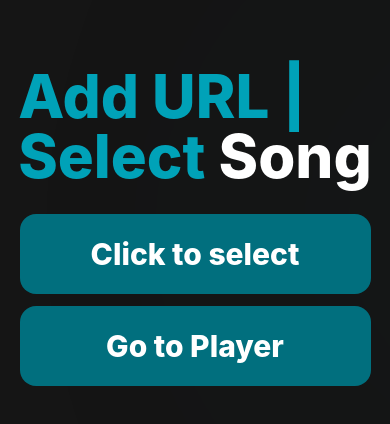
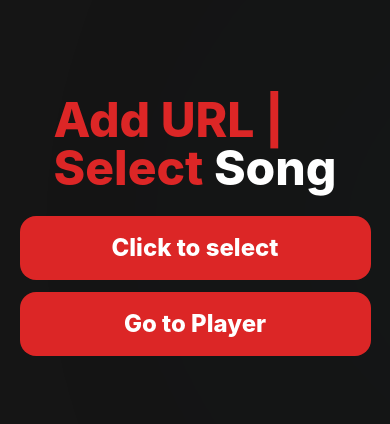
Before and after one commit to sinapirani/Sibamusic, a Next.js app: page /selectSong in a window 390 px wide. Shown: the part 190-614 px from the top of the page. Built offline with nearby package versions, Linux system fonts and the light colour scheme.

Commit message:
responsive arrrr

```diff
--- a/components/selectSong/inputs.js
+++ b/components/selectSong/inputs.js
@@ -43,7 +43,7 @@ const SelectInput = ({music, setSrc, setContext, setAnalyser}) => {
 
 
     return (
-      <div className=" w-full flex flex-col justify-center items-center gap-y-3">
+      <div className=" w-full lg:w-auto flex flex-col justify-center items-center gap-y-3">
         <input
           accept=".mp3,audio/*"
           className="hidden"
@@ -54,12 +54,12 @@ const SelectInput = ({music, setSrc, setContext, setAnalyser}) => {
         />
         <label
           htmlFor="input"
-          className=" flex justify-center items-center text-center h-20 lg:h-24 w-[90%] lg:w-[30vw] bg-[#016F7E] rounded-[1rem] text-white text-3xl font-extrabold outline-none "
+          className=" flex justify-center items-center text-center h-16 lg:h-24 w-[90%] lg:w-[30vw] bg-red-600 rounded-[1rem] text-white text-2xl lg:text-3xl font-extrabold outline-none "
         >
           Click to select
         </label>
 
-        <button onClick={goToPlayer} className=" flex justify-center items-center text-center h-20 lg:h-24 w-[90%] lg:w-[30vw] bg-[#016F7E] rounded-[1rem] text-white text-3xl font-extrabold outline-none ">
+        <button onClick={goToPlayer} className=" flex justify-center items-center text-center h-16 lg:h-24 w-[90%] lg:w-[30vw] bg-red-600 rounded-[1rem] text-white text-2xl lg:text-3xl font-extrabold outline-none ">
           Go to Player
         </button>
 
--- a/components/selectSong/text.js
+++ b/components/selectSong/text.js
@@ -3,7 +3,7 @@
 const SongText = ({props}) => {
     return (
       <div>
-        <h1 className={` text-[#00A2B8] text-8xl font-extrabold  `}>
+        <h1 className='text-red-600 lg:w-full text-5xl lg:text-9xl font-extrabold mb-6'>
           Add URL |<br />
           Select <span className="text-white">Song</span>
         </h1>
--- a/pages/selectSong/index.js
+++ b/pages/selectSong/index.js
@@ -1,5 +1,5 @@
 
-import SongText from "../../components/addSong/text";
+import SongText from "../../components/selectSong/text";
 import SelectInput from "../../components/selectSong/inputs";
 
 
```
